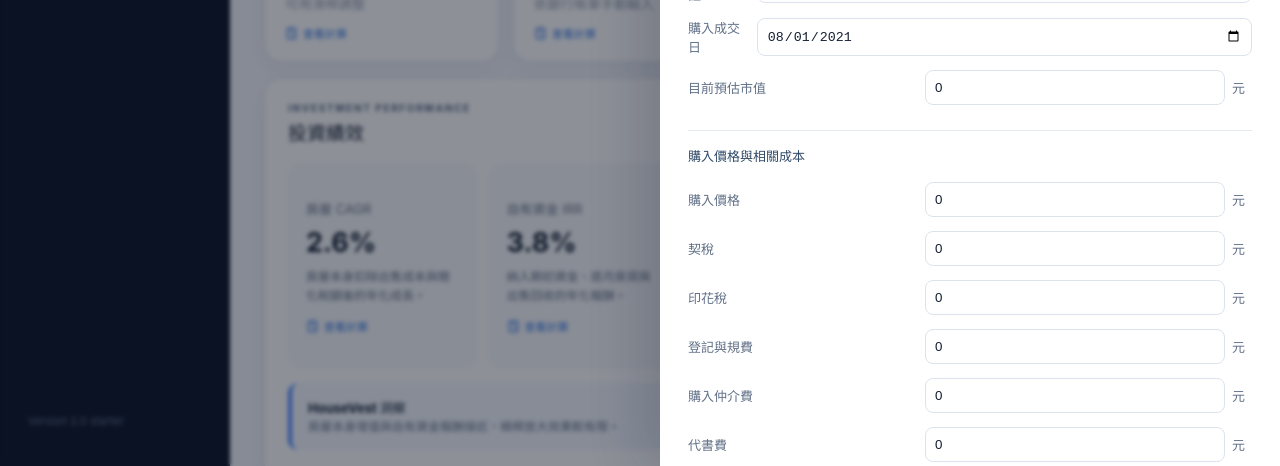
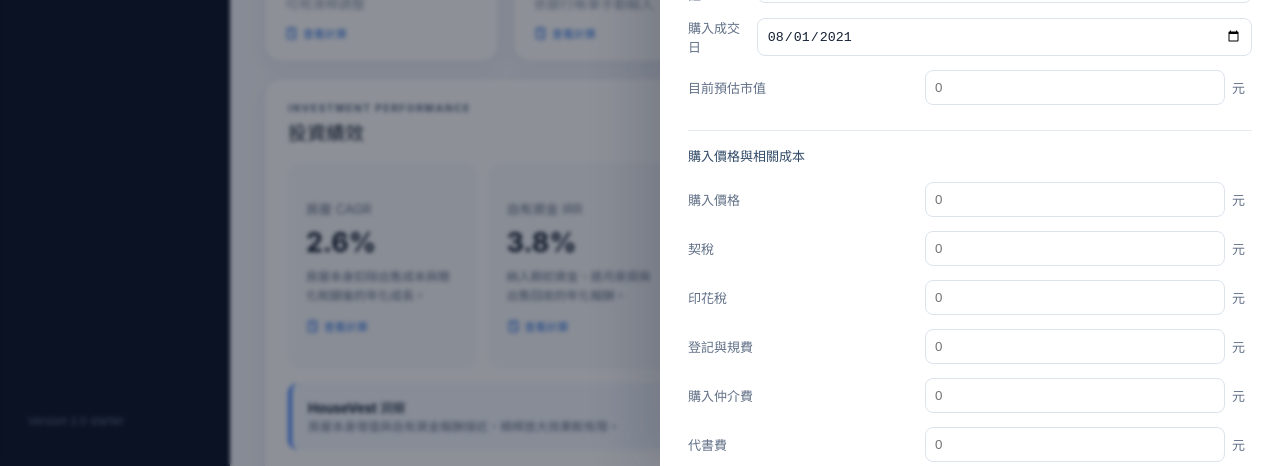
Before and after one commit to joycehakn/HouseVest, a React (Vite) app: page / in a window 1280 px wide. Both pictures are taken after a click on the button "新增房屋". Shown: the part 334-800 px from the top of the page. Built offline with nearby package versions, Linux system fonts and the light colour scheme.

Commit message:
fix(forms): allow empty numeric inputs

```diff
--- a/src/App.tsx
+++ b/src/App.tsx
@@ -379,7 +379,7 @@ function PropertyEditor({ profile, onChange, onSave, onClose }: { profile: Prope
             {profile.customAcquisitionCosts.length === 0 && <p>尚未新增自訂項目</p>}
             {profile.customAcquisitionCosts.map(cost => <div className="customCostRow" key={cost.id}>
               <input aria-label="自訂成本名稱" placeholder="例如：履約保證費" value={cost.name} onChange={event => updateCustomCost(cost.id, { name: event.target.value })}/>
-              <div><input aria-label={`${cost.name || '自訂成本'}金額`} type="number" min="0" value={cost.amount} onChange={event => updateCustomCost(cost.id, { amount: Number(event.target.value) })}/><em>元</em></div>
+              <div><input aria-label={`${cost.name || '自訂成本'}金額`} type="number" min="0" placeholder="0" value={cost.amount || ''} onChange={event => updateCustomCost(cost.id, { amount: event.target.value === '' ? 0 : Number(event.target.value) })}/><em>元</em></div>
               <button type="button" aria-label={`刪除${cost.name || '自訂成本'}`} onClick={() => removeCustomCost(cost.id)}><Trash2 size={14}/></button>
             </div>)}
           </div>
@@ -409,7 +409,7 @@ function TextInput({ label, value, type = 'text', required = false, onChange }:
 }
 
 function NumberInput({ label, value, suffix = '元', step = 1, onChange }: { label: string; value: number; suffix?: string; step?: number; onChange: (value: number) => void }) {
-  return <label className="editorField"><span>{label}</span><div><input type="number" min="0" step={step} value={value} onChange={event => onChange(Number(event.target.value))} /><em>{suffix}</em></div></label>
+  return <label className="editorField"><span>{label}</span><div><input type="number" min="0" step={step} placeholder="0" value={value || ''} onChange={event => onChange(event.target.value === '' ? 0 : Number(event.target.value))} /><em>{suffix}</em></div></label>
 }
 
 function Field({ label, value, suffix, step = 1, onChange }: { label: string; value: number; suffix: string; step?: number; onChange: (v: number) => void }) {
```
